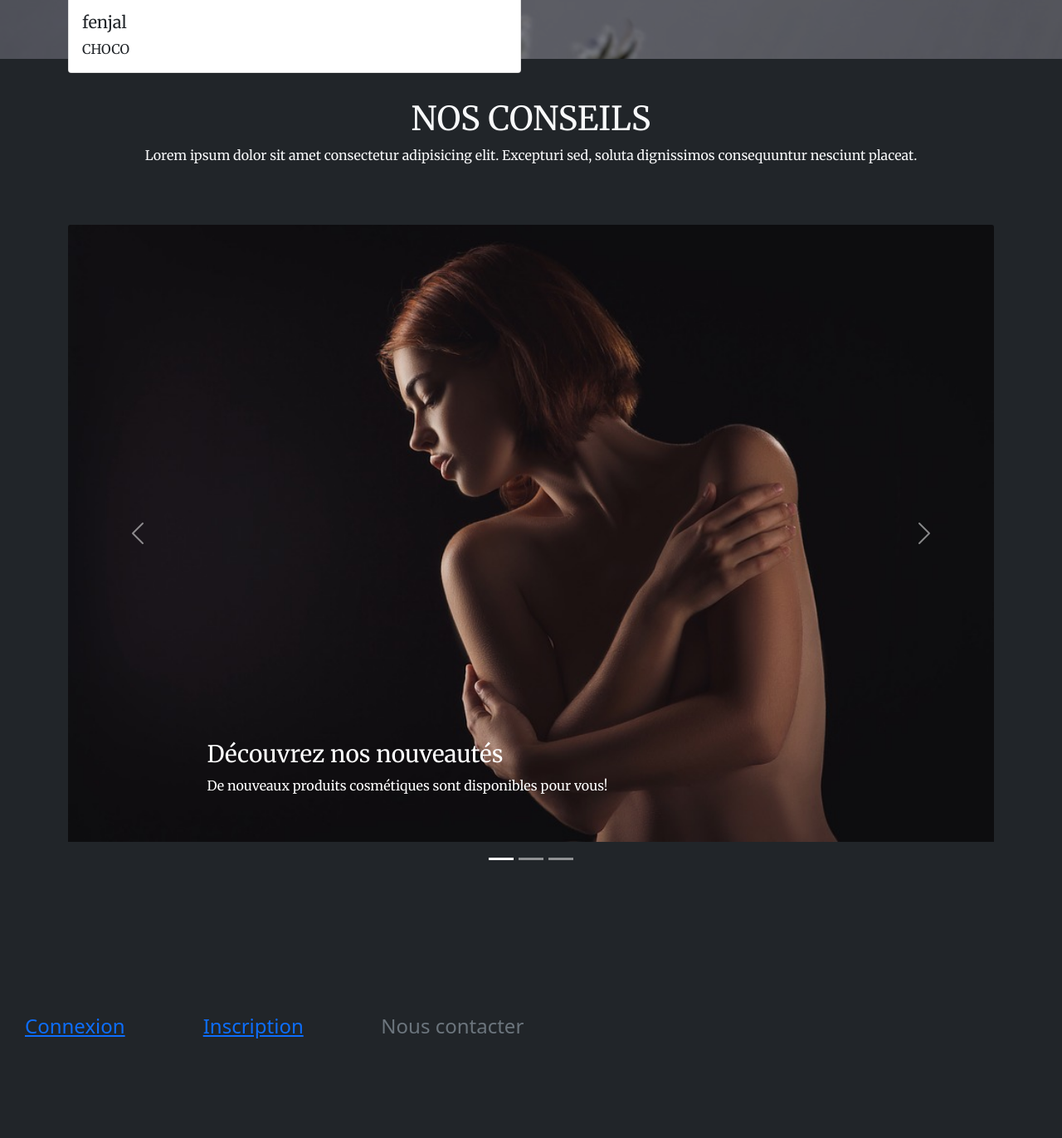
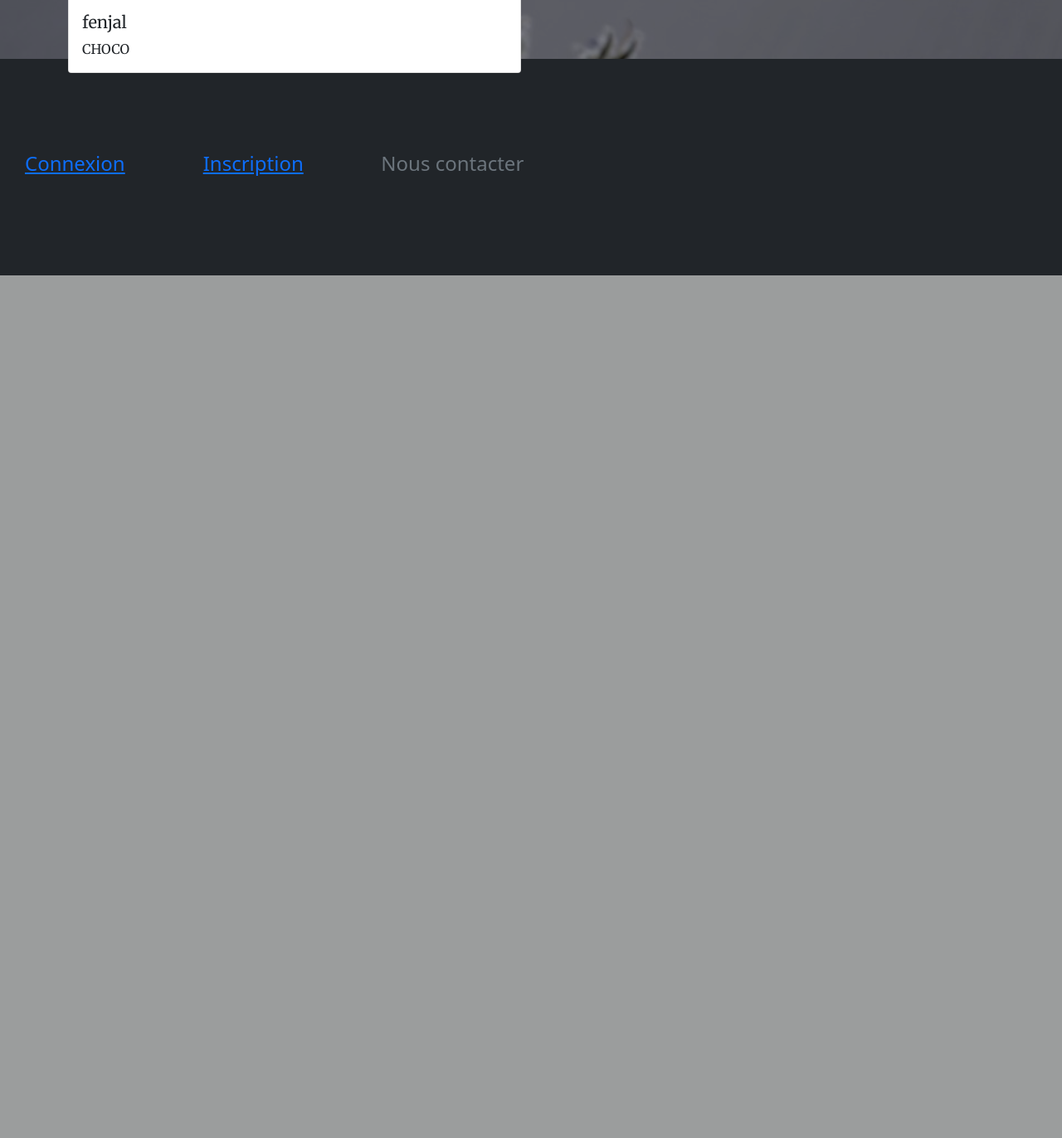
Before and after one commit to kevdigita/JUJUSTORE, a PHP site: page / in a window 1280 px wide. Shown: the part 1929-3301 px from the top of the page at 83% size. After the commit the page ends 2261 px from the top, so only its background shows below. Run offline with PHP 8.4, Linux system fonts and the light colour scheme; data comes from the database, SQL or seed files in the repository; some web fonts are replaced.

Commit message:
first commit

```diff
--- a/accueil.php
+++ b/accueil.php
@@ -1,4 +1,4 @@
-   <section class="banner d-flex justify-content-center align-items-center pt-5">
+<section class="banner d-flex justify-content-center align-items-center pt-5">
       <div class="container my-5 py-5">
         <div class="row">
          <div class="col-md-6"></div>
@@ -12,8 +12,8 @@
 if(isset($_SESSION['jujupseudo']))
 {
   ?>
-  <a href="index.php?p=insc">
-  <button class="btn btn-order btn-lg me-5 merriweather">COMMANDES</button></a>
+  <a href="index.php?p=pan">
+  <button class="btn btn-order btn-lg me-5 merriweather">PANIER</button></a>
   <a href="index.php?p=con"> <button class="btn btn-outline-info btn-lg merriweather">ACHATS</button></a>
 
   <?php
@@ -60,63 +60,3 @@ $pro->categorievu("accueil");
       </div>
 
     </section>
-    <section class="cc-carousel merriweather bg-dark text-light text-center py-5">
-      <div class="container">
-        <div class="row">
-          <h1 class="text-uppercase">Nos conseils</h1>
-          <div class="col pb-4">Lorem ipsum dolor sit amet consectetur adipisicing elit. Excepturi sed, soluta dignissimos consequuntur nesciunt placeat.</div>
-        </div>
-        <div id="myCarousel" class="carousel slide py-5 " data-bs-ride="carousel">
-          <div class="carousel-indicators">
-            <button type="button" data-bs-target="#myCarousel" data-bs-slide-to="0" class="active" aria-current="true" aria-label="Slide 1"></button>
-            <button type="button" data-bs-target="#myCarousel" data-bs-slide-to="1" aria-label="Slide 2"></button>
-            <button type="button" data-bs-target="#myCarousel" data-bs-slide-to="2" aria-label="Slide 3"></button>
-          </div>
-          <div class="carousel-inner ">
-            <div class="carousel-item active">
-              <img src="assets/img/woman-1246488_960_720.jpg" class="card-img-top  " alt="...">
-
-              <div class="container">
-                <div class="carousel-caption text-start merriweather">
-                  <h3>Découvrez nos nouveautés</h3>
-                  <p>De nouveaux produits cosmétiques sont disponibles pour vous!</p>
-
-                </div>
-              </div>
-            </div>
-            <div class="carousel-item">
-              <img src="assets/img/black-femme.jpg" class="card-img-top " alt="..."><rect width="100%" height="100%" fill="#777"/>
-
-              <div class="container">
-                <div class="carousel-caption text-dark merriweather">
-                  <h3>Nos conseils</h3>
-                  <p>Besoin de conseils de peau ? Consultez notre page conseils!</p>
-
-                </div>
-              </div>
-            </div>
-            <div class="carousel-item">
-              <img src="assets/img/hands-1327811_960_720.jpg" class="card-img-top  " alt="..."><rect width="100%" height="100%" fill="#777"/>
-
-              <div class="container">
-                <div class="carousel-caption text-end text-dark merriweather">
-                  <h3>Echangeons</h3>
-                  <p>Partagez vos expériences avec les autres internautes!</p>
-
-
-                </div>
-              </div>
-            </div>
-          </div>
-          <button class="carousel-control-prev" type="button" data-bs-target="#myCarousel" data-bs-slide="prev">
-            <span class="carousel-control-prev-icon" aria-hidden="true"></span>
-            <span class="visually-hidden">Previous</span>
-          </button>
-          <button class="carousel-control-next" type="button" data-bs-target="#myCarousel" data-bs-slide="next">
-            <span class="carousel-control-next-icon" aria-hidden="true"></span>
-            <span class="visually-hidden">Next</span>
-          </button>
-        </div>
-      </div>
-
-    </section>
--- a/index.php
+++ b/index.php
@@ -20,7 +20,7 @@ include_once "admin/connect.php";
         <link rel="stylesheet" href="assets/css/style.css" />
 
 
-    <title>Juju Store</title>
+    <title>LONGRICH AL KAUSAR</title>
   </head>
   <body>
     <?php
@@ -71,6 +71,15 @@ else if($_GET["p"]=="aj")
 
 
    include_once 'ajoupro.php';
+
+
+
+}
+else if($_GET["p"]=="pan")
+{
+
+
+   include_once 'panier.php';
 
 
 
--- a/inscription.php
+++ b/inscription.php
@@ -220,11 +220,11 @@ if(!isset($code))
               <label for="username" class="form-label">type de compte</label>
               <div class="input-group has-validation">
 
-              <label for="username" class="form-label">acheteur</label>
+              <label for="username" class="form-label">CLIENT</label>
                 <input type="radio" class=" "  username="acheteur"  name="pseudo" placeholder="Nom d'utilisateur" required>
 
 
-              <label for="username" class="form-label">vendeur</label>
+              <label for="username" class="form-label">BOUTIQUE</label>
                 <input type="radio"  class="" username="vendeur" name="pseudo" placeholder="Nom d'utilisateur" required>
 
               </div>
--- a/menu.php
+++ b/menu.php
@@ -95,11 +95,14 @@ else
               </ul>
             </li>
 <?php
+  if(isset($_SESSION['jujupseudo']))
+  {
+
 
      ?>       <li class="nav-item pe-4">
               <a class="nav-link" href="index.php?p=aj">AJOUTER UN PRODUIT</a>
             </li><?php
-
+}
 
 
 ?>
--- a/plus.php
+++ b/plus.php
@@ -175,7 +175,7 @@ else
             {?>
               <div class="d-grid gap-2 d-md-flex justify-content-md-start">
                 <form action="" method="post"><div class="mx-5 ">
-                <input type="submit" name='submit' class="btn btn-outline-success btn-lg px-4" value="Commander">
+                <input type="submit" name='submit' class="btn btn-outline-success btn-lg px-4" value="ajouter au panier">
                 <input type="number" min=1 max=<?php echo $pro->getstock() ?>  required name="qte" id="" placeholder="Quantité" class="bg-dark bg-opacity-25 border-dark"></div>
               </form>
             </div>
```
Also changed, not shown: panier.php (added, +81 -0 lines), Capture d’écran du 2022-07-13 10-49-37.png (added), Capture d’écran du 2022-07-13 10-49-47.png (added), Capture d’écran du 2022-07-13 10-50-19.png (added), Capture d’écran du 2022-07-13 10-50-42.png (added), Capture d’écran du 2022-07-13 10-52-18.png (added).
